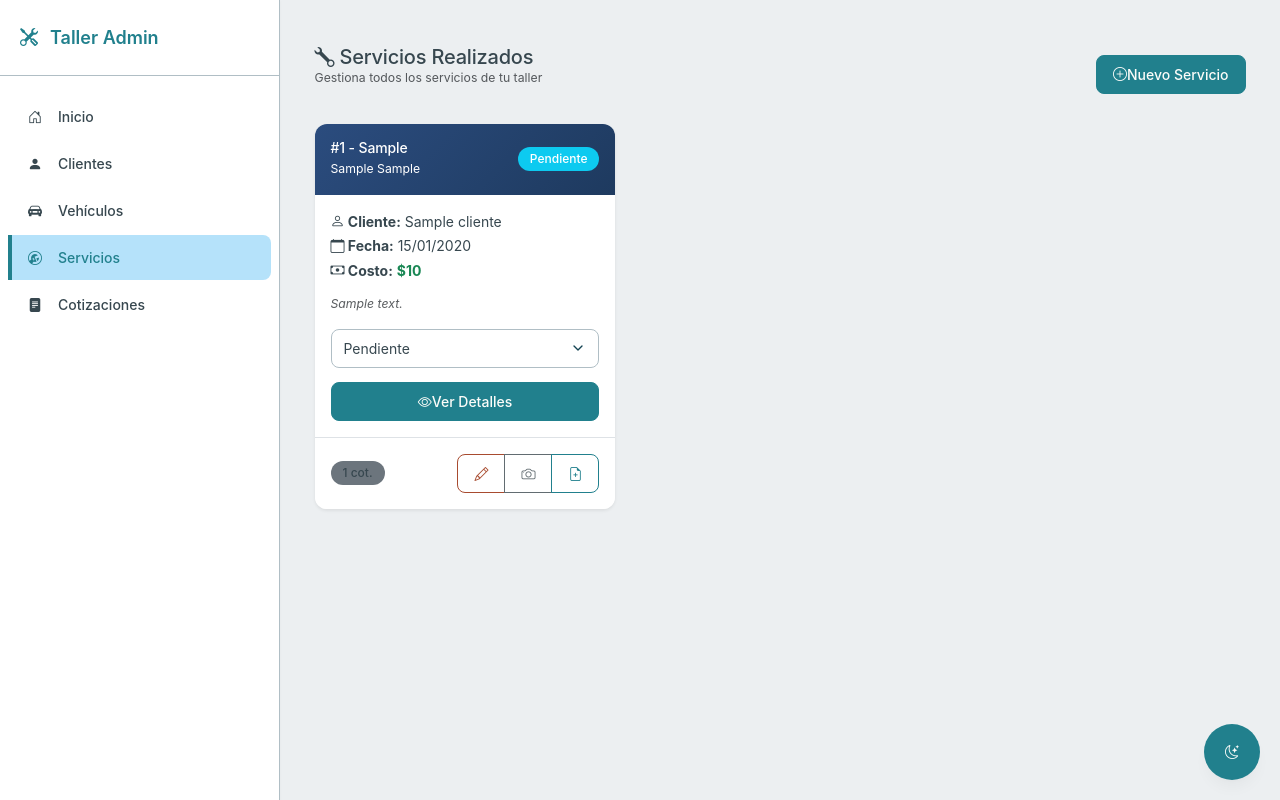
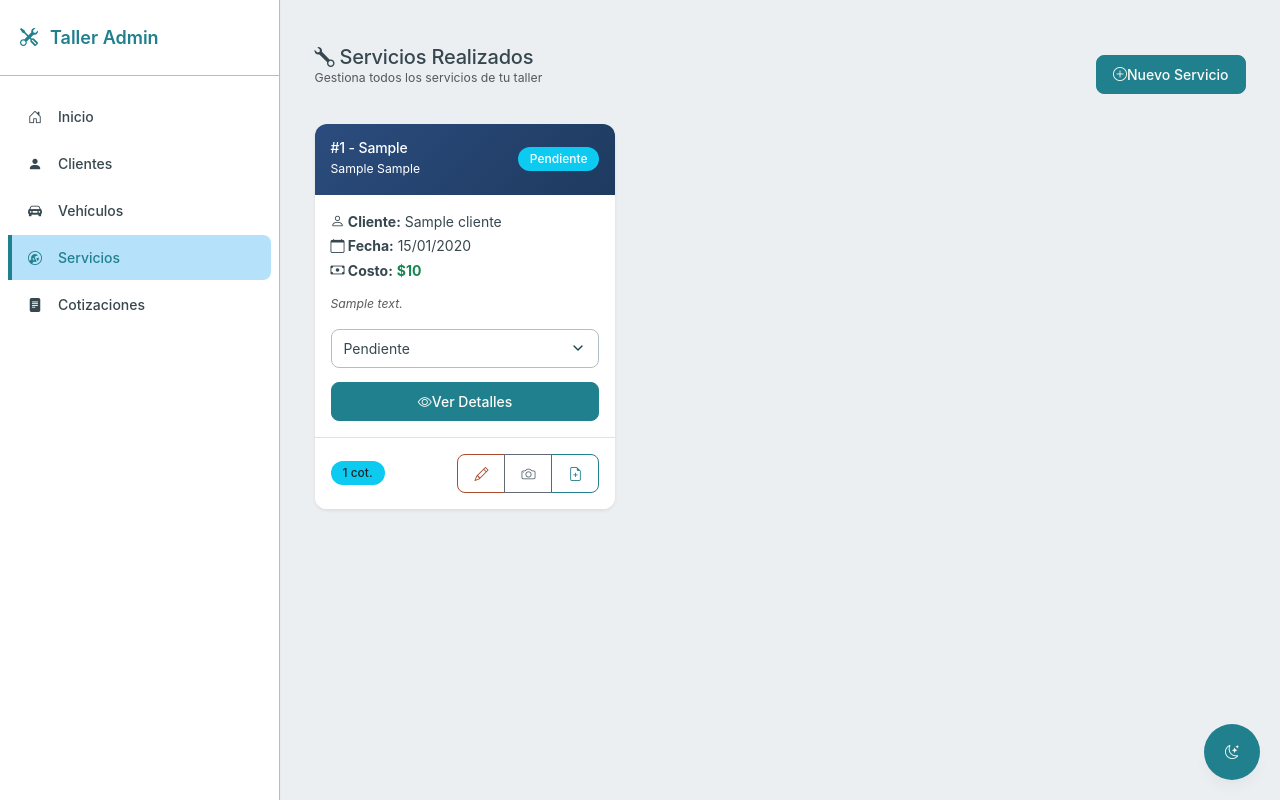
Before and after one commit to Cookeing/taller_mecanico, a Django app: page /servicios/ in a window 1280 px wide. Run offline with Django 5.2, Linux system fonts and the light colour scheme; tables that the repository leaves empty hold one stand-in row (values such as "Sample post"); some web fonts are replaced.

Commit message:
Mejorar visibilidad del badge de cotizaciones en servicio_list
- Cambiar badge de cotizaciones de bg-secondary a bg-info text-dark
- Mejora el contraste en modo claro y oscuro
- Ahora es legible en ambos modos

```diff
--- a/templates/servicios/servicio_list.html
+++ b/templates/servicios/servicio_list.html
@@ -68,7 +68,7 @@
         <!-- Footer -->
         <div class="card-footer border-top">
           <div class="d-flex justify-content-between align-items-center">
-            <span class="badge bg-secondary">{{ s.cotizaciones.count }} cot.</span>
+            <span class="badge bg-info text-dark">{{ s.cotizaciones.count }} cot.</span>
             <div class="btn-group btn-group-sm">
               <a href="{% url 'servicios:update' s.id %}" class="btn btn-outline-warning" title="Editar">
                 <i class="bi bi-pencil"></i>
```
Also changed, not shown: 1 other file.
